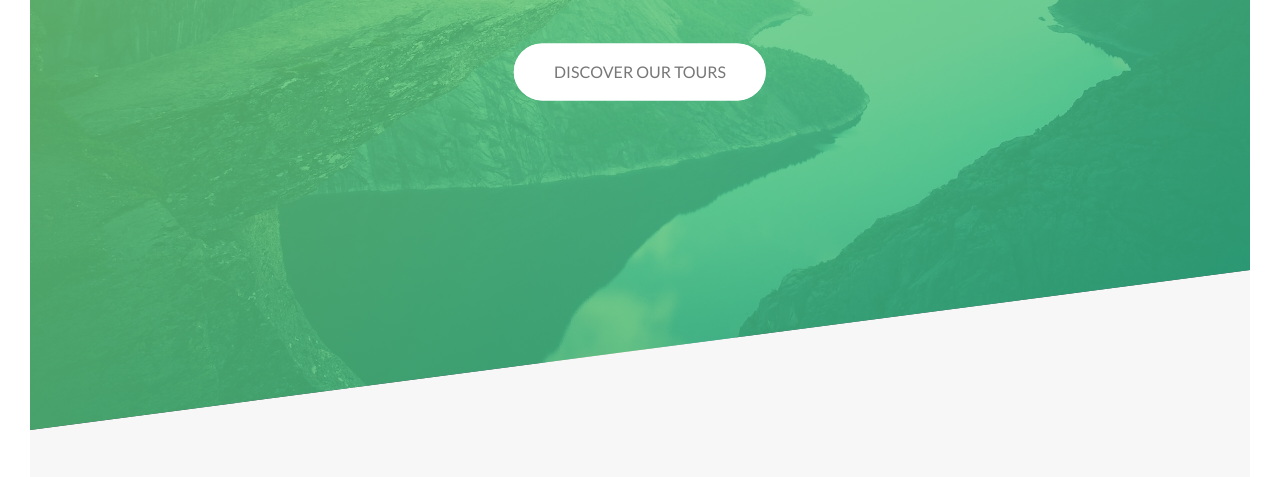
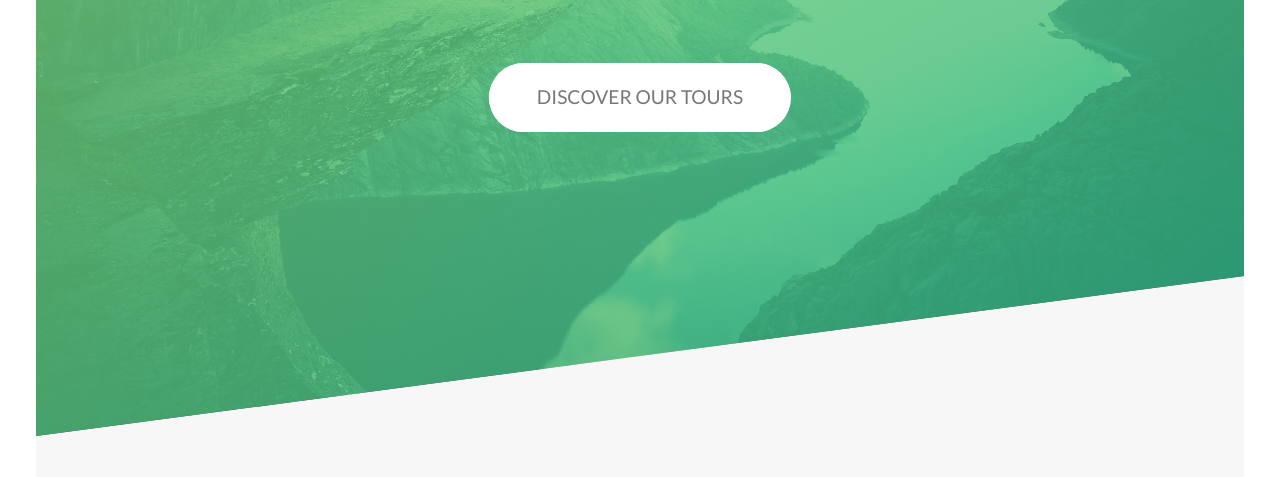
Before and after one commit to deep005/Natours, a website: page index.html in a window 1280 px wide. Shown: the part 360-837 px from the top of the page. Drawn offline with Linux system fonts and the light colour scheme.

Commit message:
resp part-2

```diff
--- a/sass/abstract/_mixins.scss
+++ b/sass/abstract/_mixins.scss
@@ -20,23 +20,19 @@
 
 1200 - 1800px      Normal
 1800 - infinity    Big screens
-*/
 
-
-/*
     @mixin respond-phone{
         @media (max-width: 600px){ @content };
     }
-*/
 
-/*
+
 $breakpoint argument choices:
 - phone
 - tab-port
 - tab-land
 - big-desktop
 */
-@mixin respond($brakpoint){
+@mixin respond($breakpoint){
     @if $breakpoint == phone{
         @media (max-width: 37.5em){ @content }; //600px
     }
--- a/sass/base/_base.scss
+++ b/sass/base/_base.scss
@@ -6,25 +6,26 @@
     box-sizing: border-box;
 }
 html{
-    font-size: 62.5%;
+    font-size: 62.5%; //10px
 
     /*
     @include  respond-phone {
             font-size: 50%;
         }
     */
-    @include respond(phone){
-        font-size: 50%;
+    @include respond(big-desktop){
+        font-size: 75%; // 12px
+    }
+    @include respond(tab-land){
+        font-size: 56.25%; // 9px
     }
     @include respond(tab-port){
-        font-size: 60%;
+        font-size: 50%; // 8px
     }
-    @include respond(tab-land){
-        font-size: 70%;
-    }
-    @include respond(big-desktop){
-        font-size: 80%;
-    }
+
+
+
+
 }
 
 body{
```
Also changed, not shown: css/style.css.
